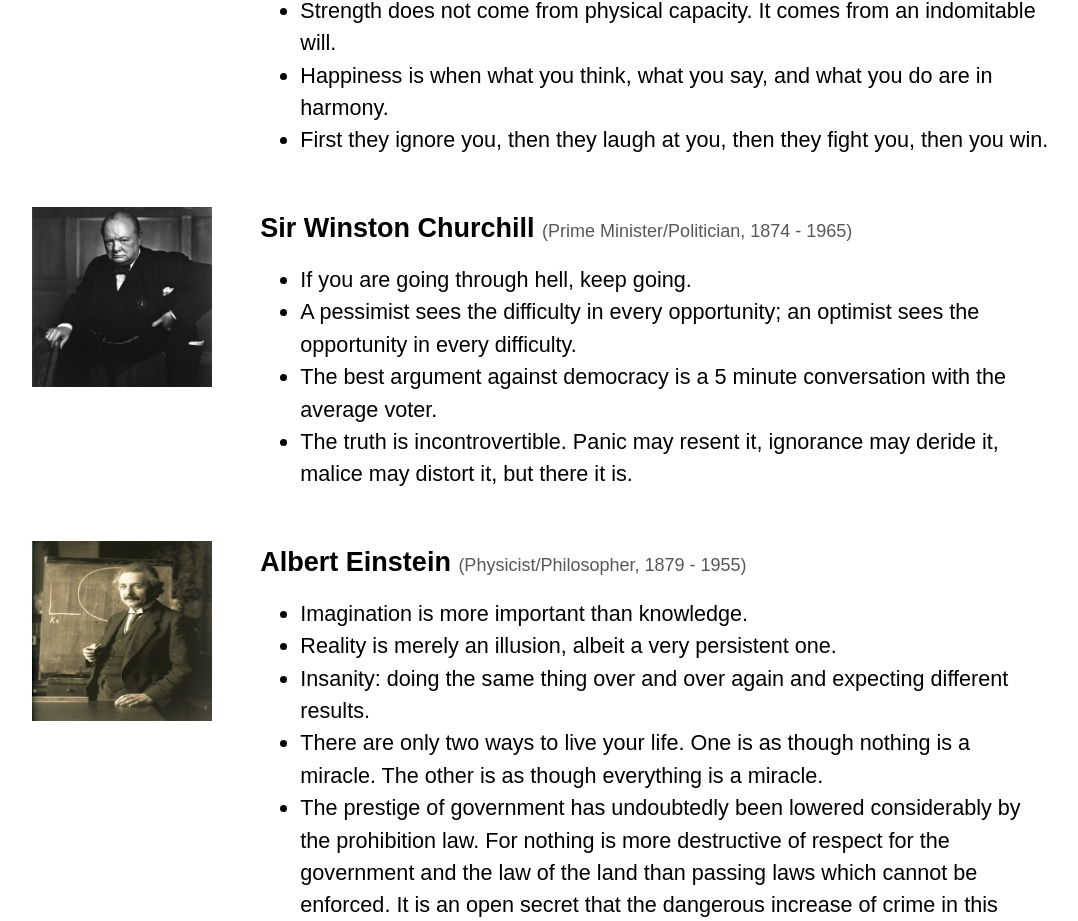
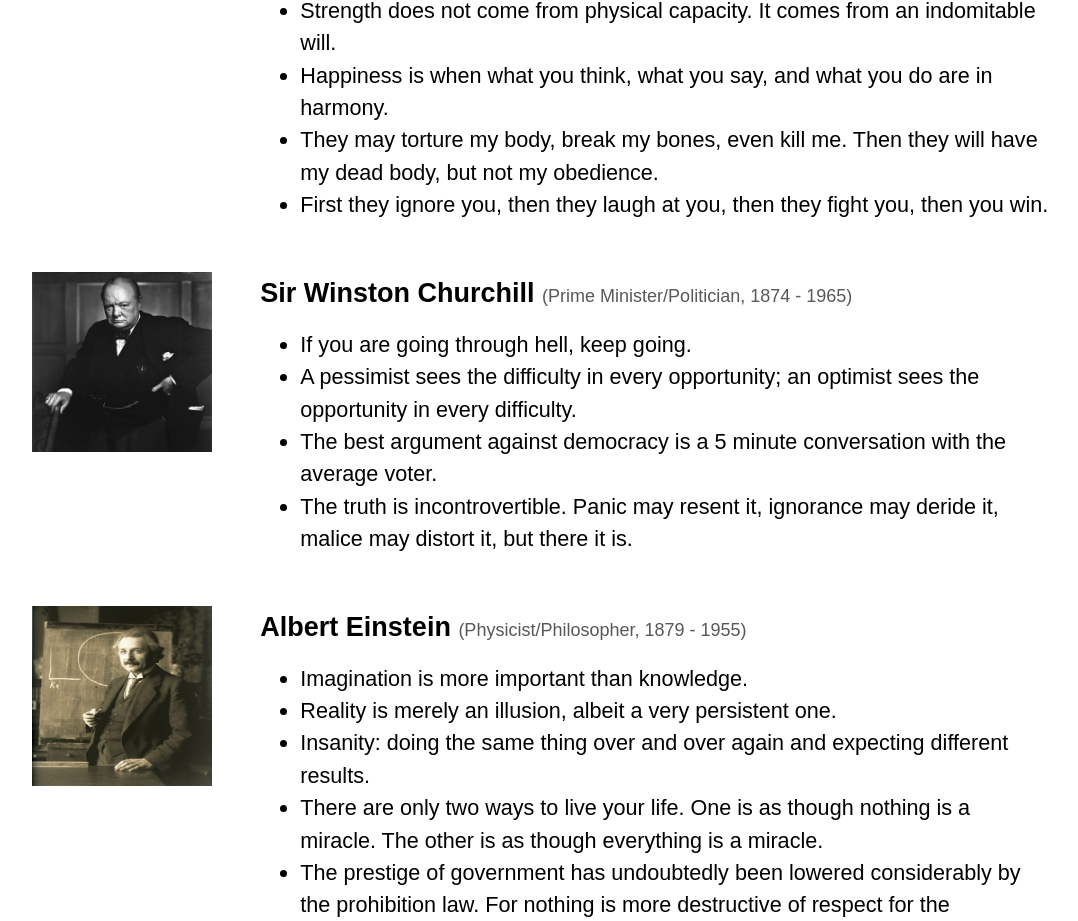
Before and after one commit to lreynolds188/Portfolio, a Next.js app: page /quotes in a window 1280 px wide. Shown: the part 8260-9181 px from the top of the page, without its empty margins (99-1177 px from the left). Built offline with nearby package versions, Linux system fonts and the light colour scheme.

Commit message:
Update quotes.js

```diff
--- a/pages/quotes.js
+++ b/pages/quotes.js
@@ -289,6 +289,7 @@ export default function Home() {
               <li>The weak can never forgive. Forgiveness is the attribute of the strong.</li>
               <li>Strength does not come from physical capacity. It comes from an indomitable will.</li>
               <li>Happiness is when what you think, what you say, and what you do are in harmony.</li>
+              <li>They may torture my body, break my bones, even kill me. Then they will have my dead body, but not my obedience.</li>
               <li>First they ignore you, then they laugh at you, then they fight you, then you win.</li>
             </ul>
           </div><br/><br />
```
